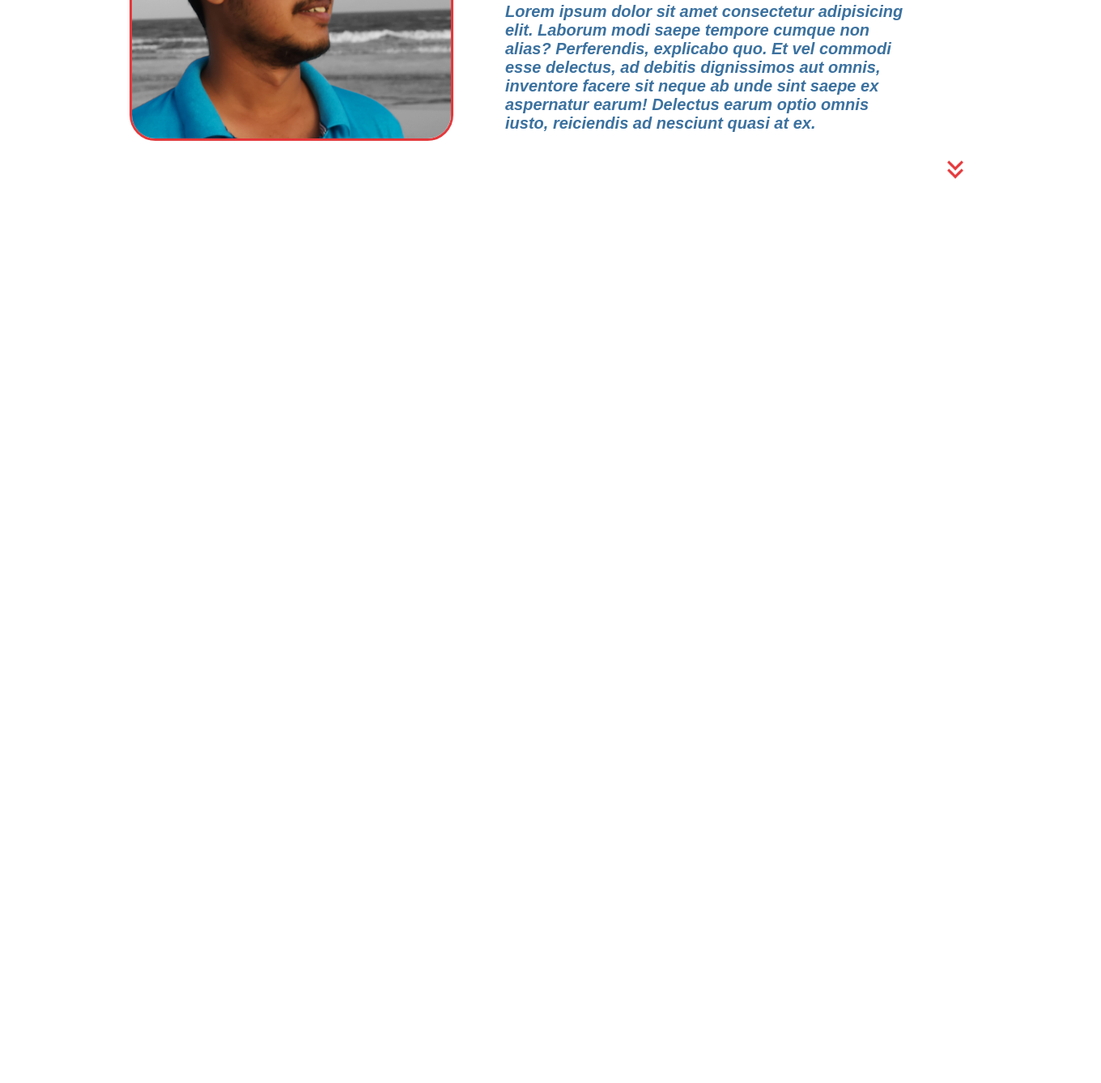
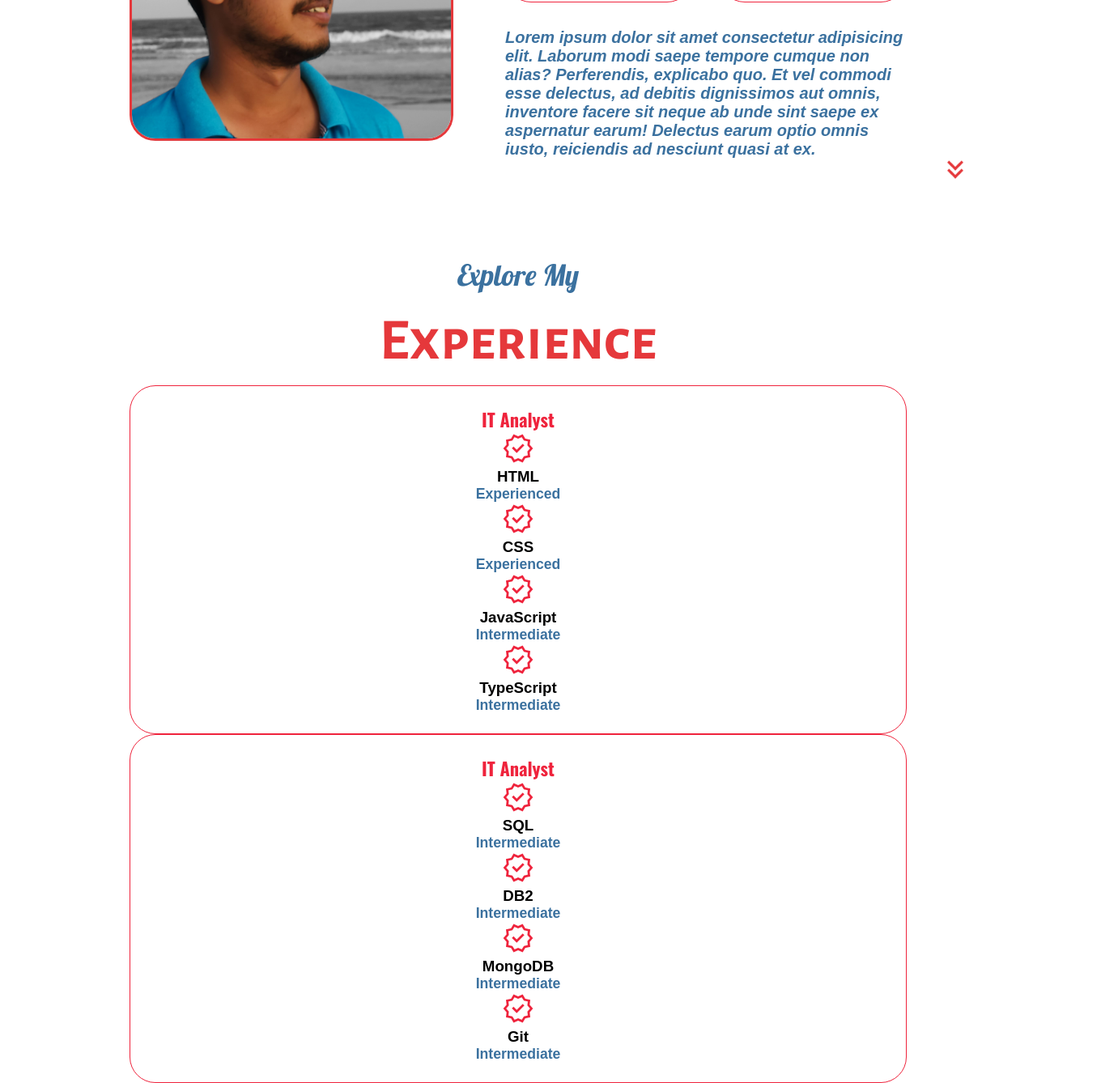
Before and after one commit to CodeTirtho97/MY_PORTFOLIO, a plain HTML site: page index.html in a window 1280 px wide. Shown: the part 1352-2690 px from the top of the page at 81% size, 1360 px wide, since content can reach past the window. Before the commit the page ends 1621 px from the top, so only its background shows below. Drawn offline with nearby package versions, Linux system fonts and the light colour scheme; a script that the page names is missing; a web font is replaced by a local one.

Commit message:
Made Some Changes. Added new sections.

```diff
--- a/index.html
+++ b/index.html
@@ -96,6 +96,81 @@
         </div>
         <img src="./assets/arrow.png" alt="Arrow-icon" class="icon arrow" onclick="location.href='./#experience'">
     </section>
+    <section id="experience">
+        <p class="section__text__p1">Explore My</p>
+        <h1 class="title">Experience</h1>
+        <div class="experience-details-container">
+            <div class="about-container">
+                <div class="details-container">
+                    <h2 class="experience-sub-title">IT Analyst</h2>
+                    <div class="article-container">
+                        <article>
+                            <img src="./assets/checkmark2.png" alt="Experience" class="icon">
+                            <div>
+                                <h3>HTML</h3>
+                                <p>Experienced</p>
+                            </div>
+                        </article>
+                        <article>
+                            <img src="./assets/checkmark2.png" alt="Experience" class="icon">
+                            <div>
+                                <h3>CSS</h3>
+                                <p>Experienced</p>
+                            </div>
+                        </article>
+                        <article>
+                            <img src="./assets/checkmark2.png" alt="Experience" class="icon">
+                            <div>
+                                <h3>JavaScript</h3>
+                                <p>Intermediate</p>
+                            </div>
+                        </article>
+                        <article>
+                            <img src="./assets/checkmark2.png" alt="Experience" class="icon">
+                            <div>
+                                <h3>TypeScript</h3>
+                                <p>Intermediate</p>
+                            </div>
+                        </article>
+                    </div>
+                </div>
+                <div class="details-container">
+                    <h2 class="experience-sub-title">IT Analyst</h2>
+                    <div class="article-container">
+                        <article>
+                            <img src="./assets/checkmark2.png" alt="Experience" class="icon">
+                            <div>
+                                <h3>SQL</h3>
+                                <p>Intermediate</p>
+                            </div>
+                        </article>
+                        <article>
+                            <img src="./assets/checkmark2.png" alt="Experience" class="icon">
+                            <div>
+                                <h3>DB2</h3>
+                                <p>Intermediate</p>
+                            </div>
+                        </article>
+                        <article>
+                            <img src="./assets/checkmark2.png" alt="Experience" class="icon">
+                            <div>
+                                <h3>MongoDB</h3>
+                                <p>Intermediate</p>
+                            </div>
+                        </article>
+                        <article>
+                            <img src="./assets/checkmark2.png" alt="Experience" class="icon">
+                            <div>
+                                <h3>Git</h3>
+                                <p>Intermediate</p>
+                            </div>
+                        </article>
+                    </div>
+                </div>
+            </div>
+        </div>
+        <img src="./assets/arrow.png" alt="Arrow-icon" class="icon arrow" onclick="location.href='./#projects'">
+    </section>
     <script src="script.js"></script>
 </body>
 </html>
--- a/style.css
+++ b/style.css
@@ -307,10 +307,10 @@ section {
 }
 
 .details-container {
-    padding: 0.5rem;
+    padding: 1.5rem;
     flex: 1;
     background: white;
-    border-radius: 2.5rem;
+    border-radius: 2rem;
     border: rgb(53,53,53) 0.1rem solid;
     border-color: #ef233c;
     text-align: center;
@@ -347,3 +347,9 @@ section {
     font-style: italic;
     color: #3B719F;
 }
+
+.experience-details-container {
+    display: flex;
+    justify-content: center;
+    flex-direction: column;
+}
```
Also changed, not shown: assets/checkmark2.png (added), assets/icons8-checkmark.gif (added), assets/icons8-double-down.gif (added), 1 other file.
